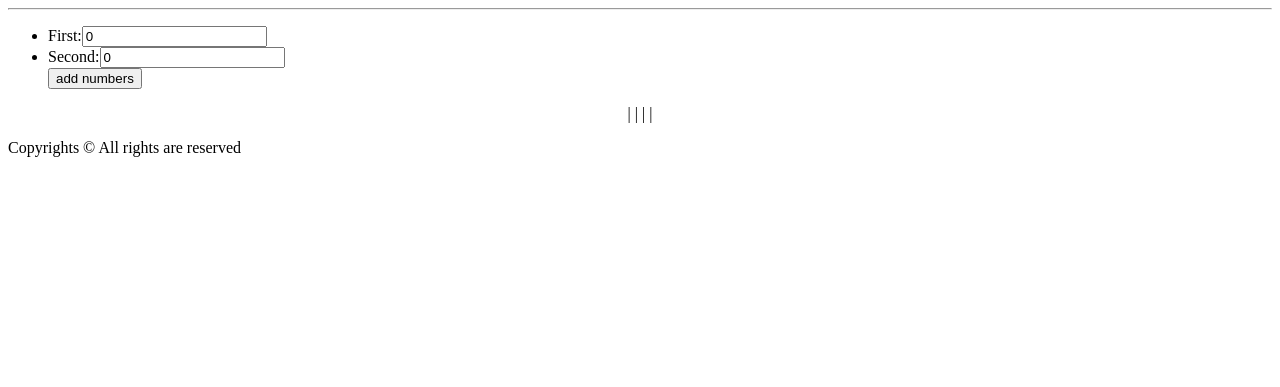
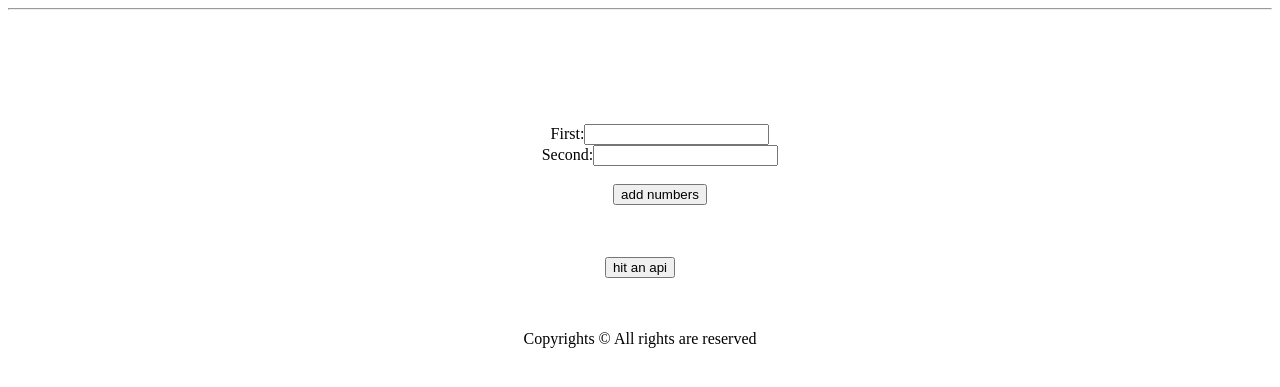
Before and after one commit to EricSchles/example3-intro-to-flask, a Flask app: page / in a window 1280 px wide. Shown: the top 387 px of the page. Run offline with Flask 2, Linux system fonts and the light colour scheme.

Commit message:
bug fixes

```diff
--- a/app/templates/index.html
+++ b/app/templates/index.html
@@ -3,13 +3,27 @@
 
 {% block content %}
 
+<br />
+<br />
+<br />
+<br />
+<br />
+<div align="center">
 <form method="post" action="{{ url_for('add') }}">
  <ul>
-  <li>First:<input type="text" name="first" value="0"></li>
-  <li>Second:<input type="text" name="second" value="0"></li>
-  <button type="submit">add numbers</button>
+  <li>First:<input type="text" name="first" required></li>
+  <li>Second:<input type="text" name="second" required></li>
+  <br />
+
+ <button type="submit">add numbers</button>
  </ul>
 </form>
 <p>{{ result }}</p>
 
+<br />
+<br />
+<form method="post" action="{{ url_for('send_data') }}">
+ <button type="submit">hit an api</button>
+</form>
+</div>
 {% endblock %}
--- a/app/templates/layout.html
+++ b/app/templates/layout.html
@@ -1,7 +1,13 @@
 <html>
   <head>
     <title>Syncano is awesome</title>
-  </head>
+
+ <style>
+ ul{
+  list-style-type: none;
+ };
+</style>
+ </head>
   <body>
 
 
@@ -20,13 +26,10 @@
 <div class="footer">
 <p align="center">
 <!-- Change this some how -->
-	<a ></a> |
-	<a ></a> |
-	<a </a> |
-	<a ></a> |
-	<a ></a>
 </p>
-	Copyrights &copy;  All rights are reserved
+<br />
+<br />
+	<div align="center">Copyrights &copy;  All rights are reserved</div>
 </div>
 </div>
 
--- a/app/with_methods.py
+++ b/app/with_methods.py
@@ -23,7 +23,7 @@ def check_length():
         flash("You entered a very long user name..Please reconsider your life choices")
 
 
-@app.route("/send_data")
+@app.route("/send_data", methods=["GET","POST"])
 def send_data():
     data={"Eric Schles":"eric.schles@syncano.com",
           "job":"developer evangelist",
```
Also changed, not shown: 2 other files.
